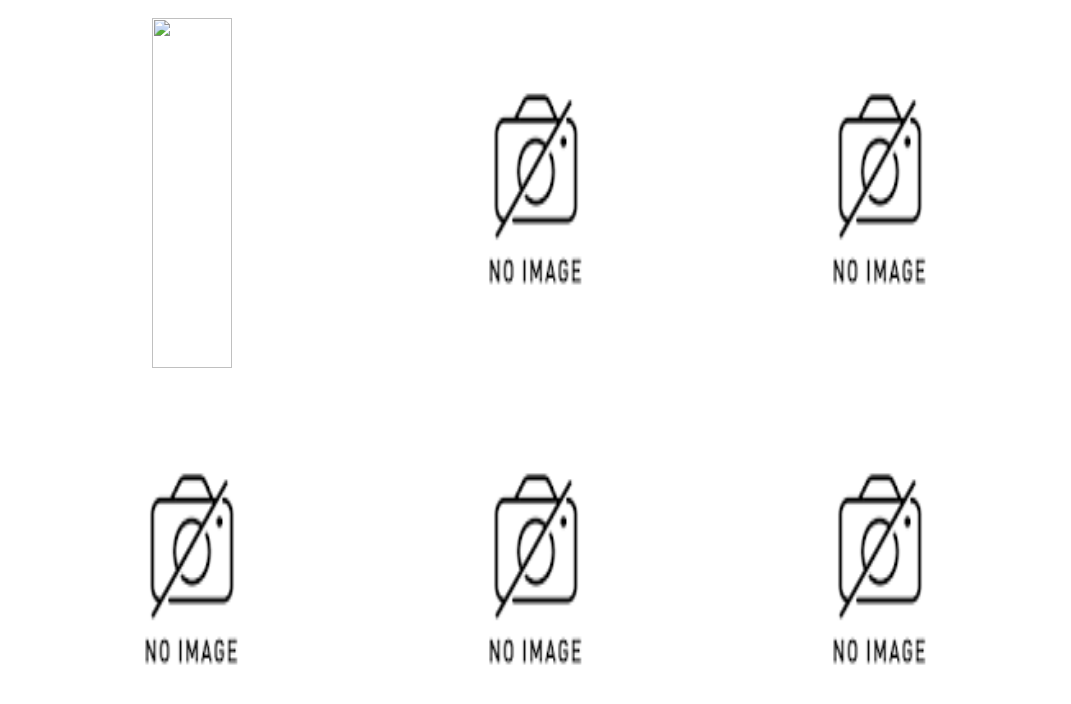
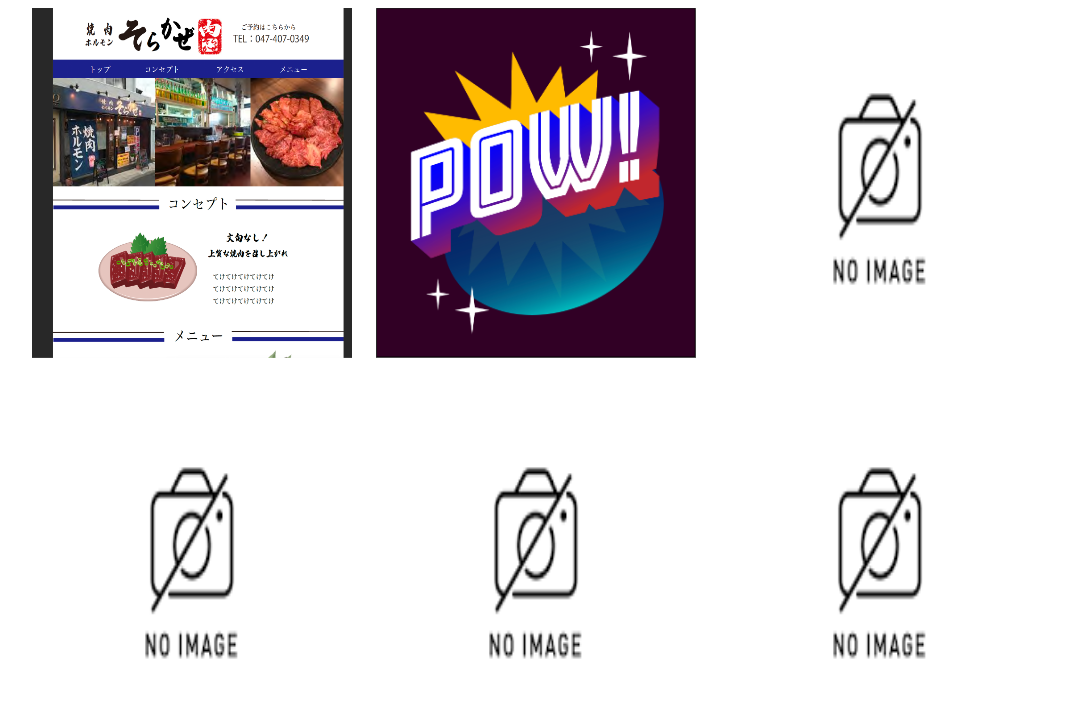
Before and after one commit to yakumo804/portfolio, a plain HTML site: page index.html in a window 1280 px wide. Shown: the part 1874-2578 px from the top of the page, without its empty margins (104-1175 px from the left). Drawn offline with Linux system fonts and the light colour scheme.

Commit message:
Update index.html

```diff
--- a/index.html
+++ b/index.html
@@ -62,8 +62,8 @@
                     <a href="https://yakumo804.github.io/murai-profille/">
                         <img src="スクリーンショット 2023-06-18 15.39.32.png" >
                     </a>
-                    <img src="" >
-                    <img src="ダウンロード.png" >
+                    <img src="スクリーンショット 2023-07-08 10.50.32.png" >
+                    <img src="スクリーンショット 2023-07-08 10.49.39.png" >
                     <img src="ダウンロード.png" >
                     <img src="ダウンロード.png" >
                     <img src="ダウンロード.png" >
```
